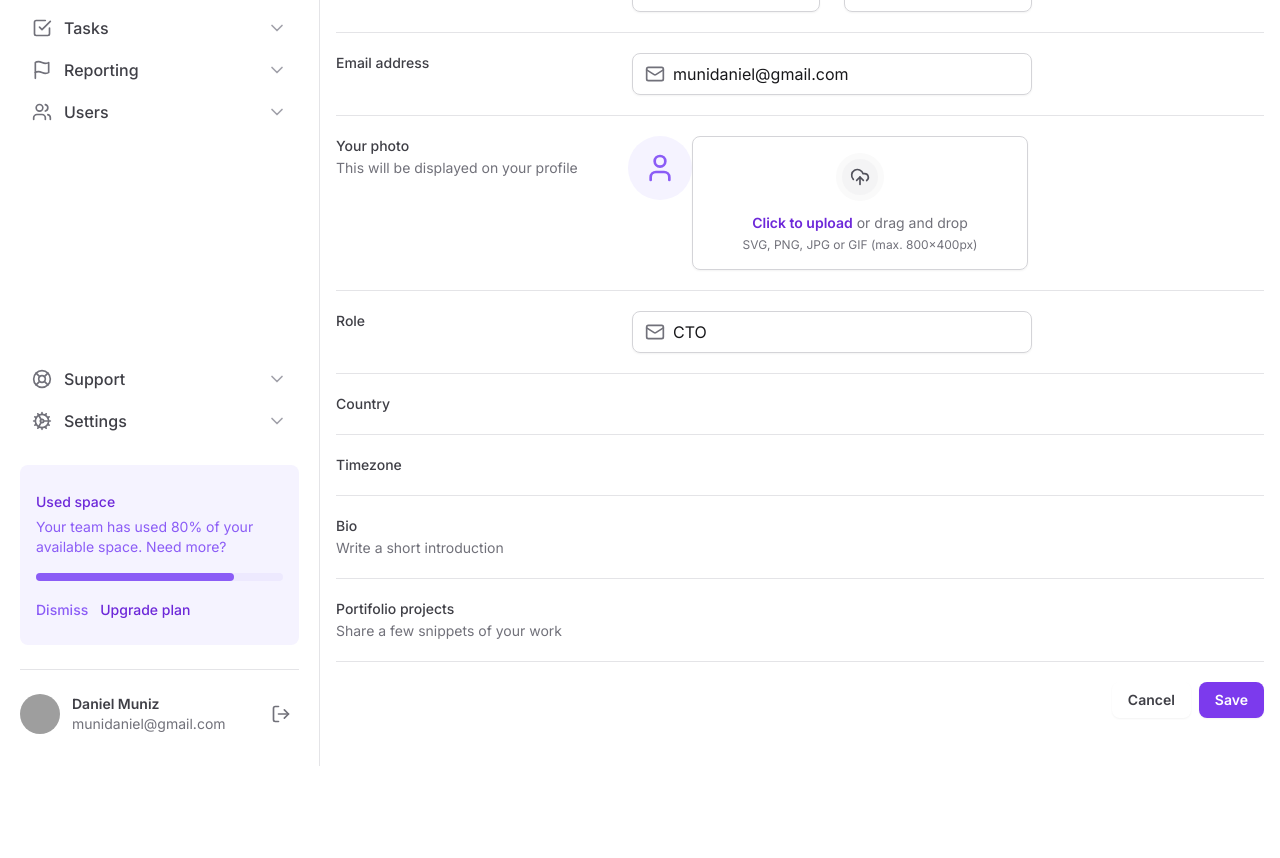
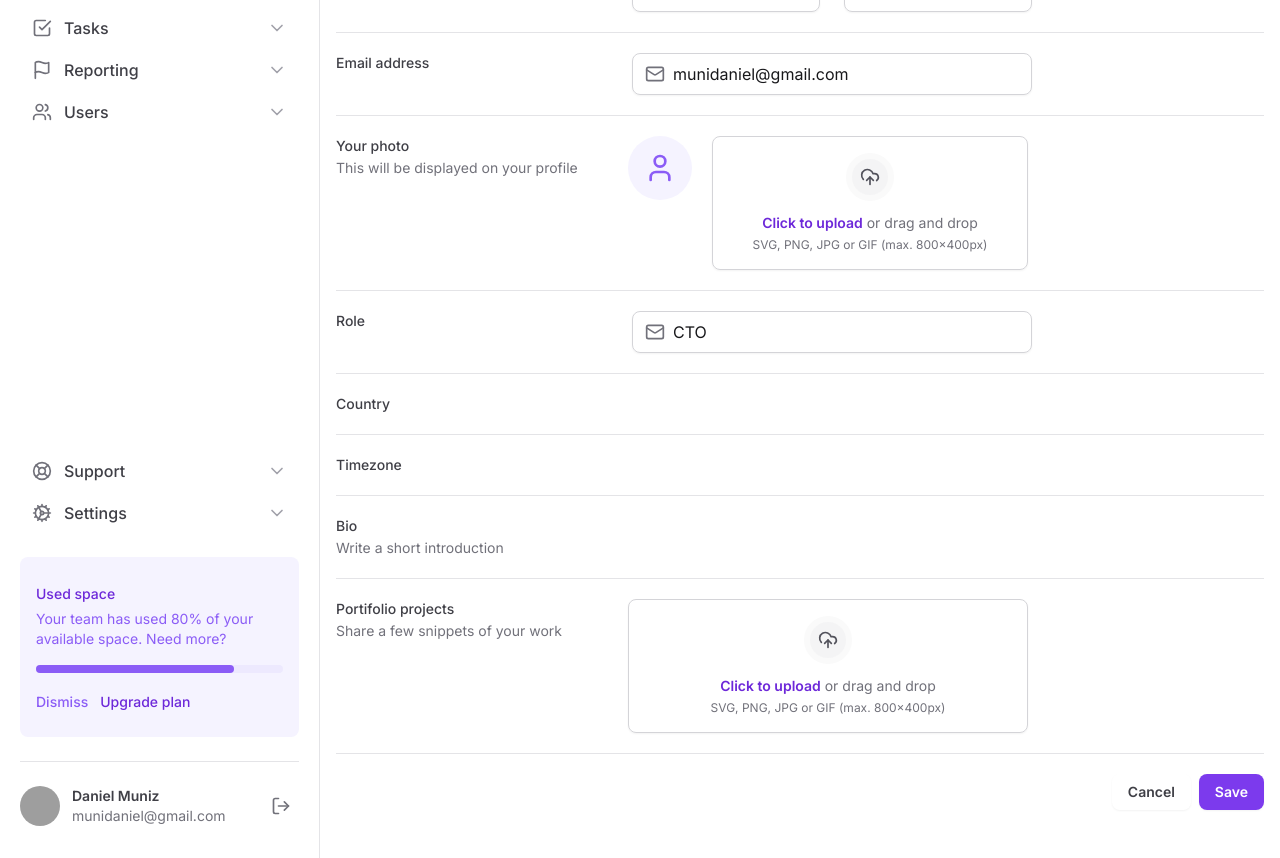
Before and after one commit to danielllmuniz/tailwind-theme, a Next.js app: page / in a window 1280 px wide. Shown: the part 280-1138 px from the top of the page. Before the commit the page ends 1046 px from the top, so only its background shows below. Built offline with nearby package versions, Linux system fonts and the light colour scheme; grey boxes are pictures that could not be loaded.

Commit message:
file input component

```diff
--- /dev/null
+++ b/src/app/components/Form/FileInput/Control.tsx
@@ -0,0 +1,7 @@
+import { ComponentProps } from 'react'
+
+export type ControlProps = ComponentProps<'input'>
+
+export function Control(props: ControlProps) {
+  return <input type="file" className="sr-only" id="photo" {...props} />
+}
--- /dev/null
+++ b/src/app/components/Form/FileInput/ImagePreview.tsx
@@ -0,0 +1,9 @@
+import { User } from 'lucide-react'
+
+export function ImagePreview() {
+  return (
+    <div className="flex h-16 w-16 items-center justify-center rounded-full bg-violet-50">
+      <User className="h-8 w-8 text-violet-500" />
+    </div>
+  )
+}
--- /dev/null
+++ b/src/app/components/Form/FileInput/Root.tsx
@@ -0,0 +1,7 @@
+import { ComponentProps } from 'react'
+
+export type RootProps = ComponentProps<'div'>
+
+export function Root(props: RootProps) {
+  return <div {...props} />
+}
--- /dev/null
+++ b/src/app/components/Form/FileInput/Trigger.tsx
@@ -0,0 +1,22 @@
+import { UploadCloud } from 'lucide-react'
+
+export function Trigger() {
+  return (
+    <label
+      htmlFor="photo"
+      className="hover:ng-violet-50 group flex flex-1 cursor-pointer flex-col items-center gap-3 rounded-lg border border-zinc-300 px-6 py-4 text-center text-zinc-500 shadow-sm hover:bg-violet-25 hover:text-violet-500"
+    >
+      <div className="rounded-full border-6 border-zinc-50 bg-zinc-100 p-2 group-hover:border-violet-50 group-hover:bg-violet-100">
+        <UploadCloud className="h-5 w-5 text-zinc-600 group-hover:to-violet-600" />
+      </div>
+
+      <div className="flex flex-col items-center gap-1">
+        <span className="text-sm">
+          <span className="font-semibold text-violet-700">Click to upload</span>{' '}
+          or drag and drop
+        </span>
+        <span className="text-xs">SVG, PNG, JPG or GIF (max. 800x400px)</span>
+      </div>
+    </label>
+  )
+}
--- /dev/null
+++ b/src/app/components/Form/FileInput/index.tsx
@@ -0,0 +1,6 @@
+import { Control } from './Control'
+import { ImagePreview } from './ImagePreview'
+import { Root } from './Root'
+import { Trigger } from './Trigger'
+
+export { Control, ImagePreview, Root, Trigger }
--- a/src/app/page.tsx
+++ b/src/app/page.tsx
@@ -1,6 +1,7 @@
 import SettingsTabs from './components/SettingsTabs'
 import * as Input from './components/Input'
 import { Mail, UploadCloud, User } from 'lucide-react'
+import * as FileInput from './components/Form/FileInput'
 
 export default function Home() {
   return (
@@ -84,33 +85,11 @@
                 This will be displayed on your profile
               </span>
             </label>
-            <div className="gap5 flex items-start">
-              <div className="flex h-16 w-16 items-center justify-center rounded-full bg-violet-50">
-                <User className="h-8 w-8 text-violet-500" />
-              </div>
-              <label
-                htmlFor="photo"
-                className="hover:ng-violet-50 group flex flex-1 cursor-pointer flex-col items-center gap-3 rounded-lg border border-zinc-300 px-6 py-4 text-center text-zinc-500 shadow-sm hover:border-violet-25 hover:text-violet-500"
-              >
-                <div className="rounded-full border-6 border-zinc-50 bg-zinc-100 p-2 group-hover:border-violet-50 group-hover:bg-violet-100">
-                  <UploadCloud className="h-5 w-5 text-zinc-600 group-hover:to-violet-600" />
-                </div>
-
-                <div className="flex flex-col items-center gap-1">
-                  <span className="text-sm">
-                    <span className="font-semibold text-violet-700">
-                      Click to upload
-                    </span>{' '}
-                    or drag and drop
-                  </span>
-                  <span className="text-xs">
-                    SVG, PNG, JPG or GIF (max. 800x400px)
-                  </span>
-                </div>
-              </label>
-
-              <input type="file" className="sr-only" id="photo" />
-            </div>
+            <FileInput.Root className="flex items-start gap-5">
+              <FileInput.ImagePreview />
+              <FileInput.Trigger />
+              <FileInput.Control />
+            </FileInput.Root>
           </div>
 
           <div className="grid grid-cols-form gap-3 pt-5">
@@ -162,7 +141,10 @@
                 Share a few snippets of your work
               </span>
             </label>
-            <div></div>
+            <FileInput.Root>
+              <FileInput.Trigger />
+              <FileInput.Control />
+            </FileInput.Root>
           </div>
 
           <div className="flex items-center justify-end gap-2 pt-5">
```
